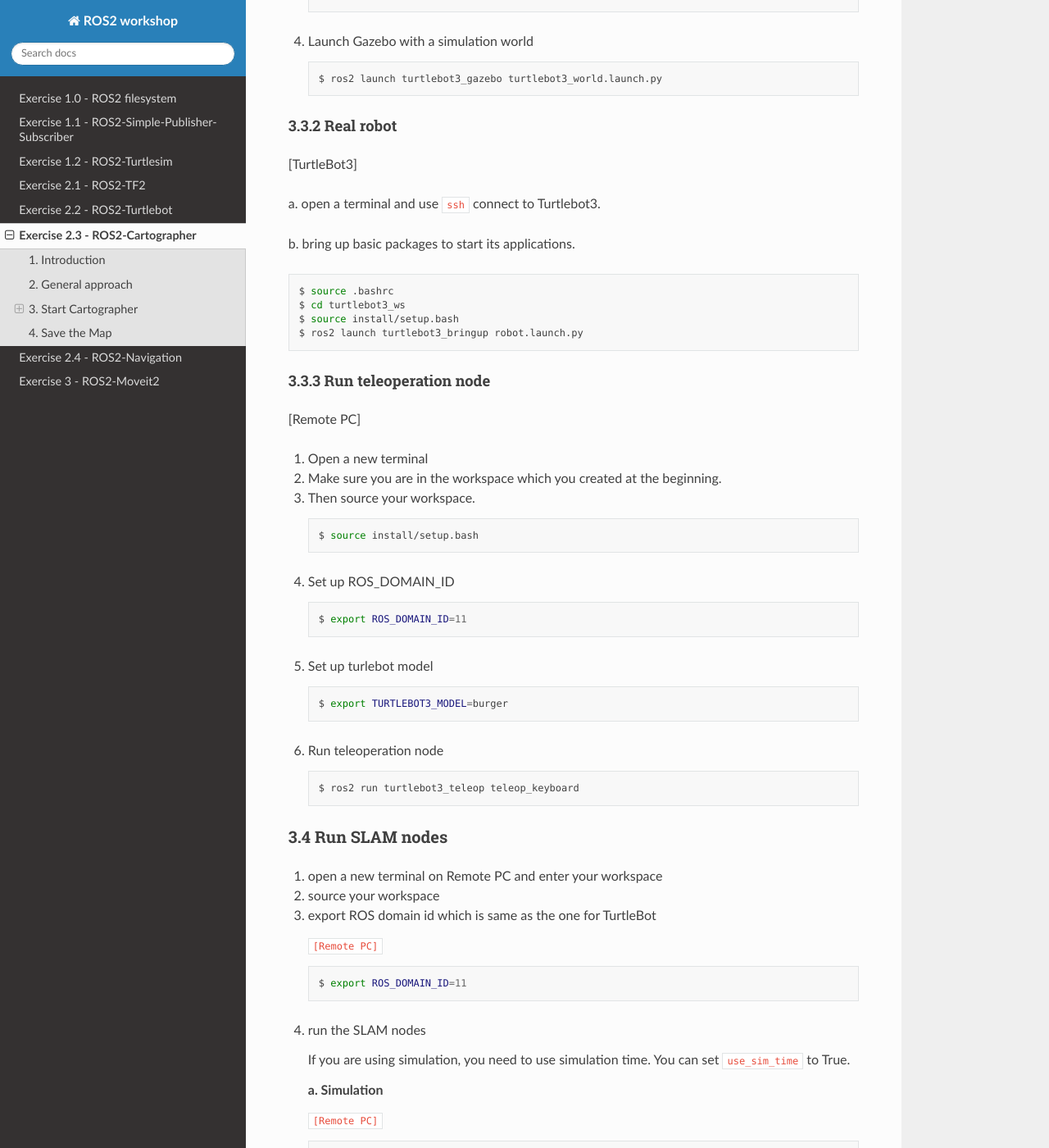
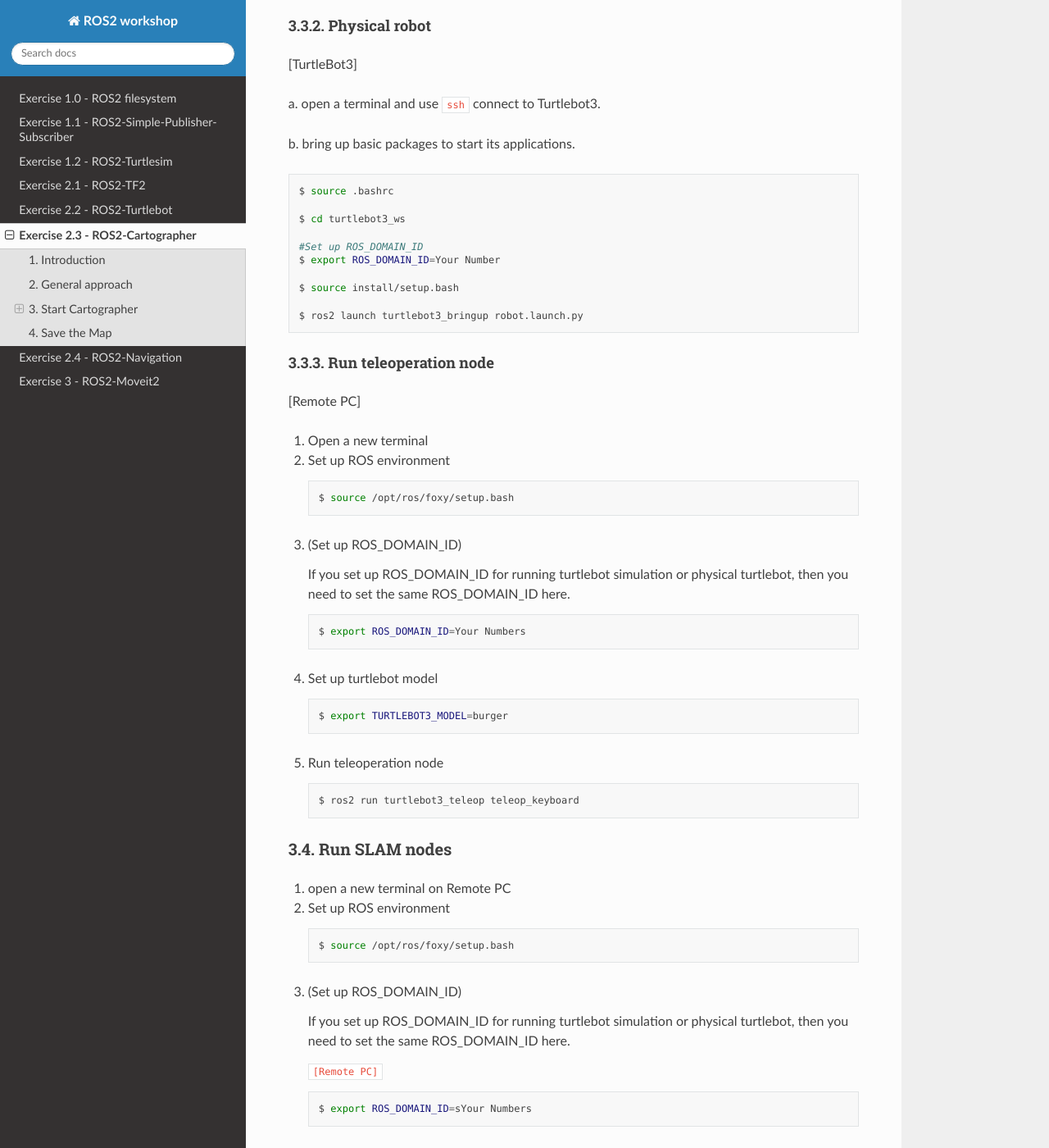
Before and after one commit to ros-industrial/ros2_i_training, a Sphinx documentation site: the page built from workshop/source/_source/navigation/ROS2-Cartographer.md, in a window 1280 px wide and 1400 px high, scrolled down 3508 px. Shown: the whole window at 82% size. Built offline with Sphinx 7.4.7 and the Read the Docs theme 2.0.0, drawn with Linux system fonts in a browser that asks for light colours; some of the changed text lies outside the part shown.

Commit message:
remove loding map , fix spelling error

````diff
--- a/workshop/source/_source/navigation/ROS2-Cartographer.md
+++ b/workshop/source/_source/navigation/ROS2-Cartographer.md
@@ -31,7 +31,7 @@
 
 
 ## 3. Start Cartographer
-### 3.1 Technical Overview
+### 3.1. Technical Overview
 ![Technical Overview](../../_static/high_level_system_overview.png)
 
 Figure 1: Technical Overview
@@ -40,25 +40,30 @@
 
 
 
-### 3.2 Install cartographer
+### 3.2. Check packages
 
-Install cartographer by performing the following:
+#### 3.2.1. Check if there are cartographer packages
 
-**Before installing package, you need to make sure which ROS  Distro you are using.**
+    ```bash
+    # source ROS2
+    $ source /opt/ros/foxy/setup.bash
 
-After sourcing ROS2, you will get $ROS_DISTRO in evironment values.
+    $ ros2 pkg list |grep cartographer
+
+    # You will get
+    # cartographer_ros
+    # cartographer_ros_msgs
+    ```
+
+If you don't have "cartographer_ros" and "cartographer_ros_msgs", you can install cartographer by performing the following:
+
+**Before installing package, you need to make sure which ROS distribution you are using.**
 
 ```bash
-# source ROS2
-$ source /opt/ros/foxy/setup.bash
-$ echo $ROS_DISTRO
-You will get "foxy"
+$ sudo apt install ros-$ROS_DISTRO-cartographer
 ```
 
-```bash
-$ sudo apt install ros-$ROS_DISTRO-cartographer ros-$ROS_DISTRO-cartographer-ros
-```
-#### Check if there is turtlebot3* package
+#### 3.2.2. Check if there are turtlebot3* packages
 
 ```bash
 $ ros2 pkg list | grep turtlebot3
@@ -95,43 +100,31 @@
 ```
 
 
-### 3.3 Startup system of turtleBot and teleoperation
+### 3.3. Startup system of turtleBot and teleoperation
 
-**Please try simulation first**
+#### 3.3.1. Simulation in gazebo
 
-#### 3.3.1 Simulation
-
-a. Simulation in gazebo
-
-Here we use 11 as ROS Domain ID
-
-1. Set up ROS_DOMAIN_ID
-
-    ```bash
-    $ export ROS_DOMAIN_ID=11
-    ```
-
-2. Set up turtlebot model
+1. Set up turtlebot model
 
     ```bash
     $ export TURTLEBOT3_MODEL=burger
     ```
 
-3. Set up Gazebo model path
+2. Set up Gazebo model path
 
     ```bash
     $ export GAZEBO_MODEL_PATH=`ros2 pkg \
     prefix turtlebot3_gazebo`/share/turtlebot3_gazebo/models/
     ```
 
-4. Launch Gazebo with a simulation world
+3. Launch Gazebo with a simulation world
 
     ```bash
     $ ros2 launch turtlebot3_gazebo turtlebot3_world.launch.py
     ```
 
 
-#### 3.3.2 Real robot
+#### 3.3.2. Physical robot
 
 [TurtleBot3]
 
@@ -140,55 +133,66 @@
 b. bring up basic packages to start its applications.
 ```bash
 $ source .bashrc
+
 $ cd turtlebot3_ws
+
+#Set up ROS_DOMAIN_ID
+$ export ROS_DOMAIN_ID=Your Number
+
 $ source install/setup.bash
+
 $ ros2 launch turtlebot3_bringup robot.launch.py
 ```
 
-#### 3.3.3 Run teleoperation node
+#### 3.3.3. Run teleoperation node
 
 [Remote PC]
 
 1. Open a new terminal
 
-2. Make sure you are in the workspace which you created at the beginning.
-
-3. Then source your workspace.
+2. Set up ROS environment
 
     ```bash
-    $ source install/setup.bash
+    $ source /opt/ros/foxy/setup.bash
+    ```
+3. (Set up ROS_DOMAIN_ID)
+
+   If you set up ROS_DOMAIN_ID for running turtlebot simulation or physical turtlebot, then you need to set the same ROS_DOMAIN_ID here.
+
+    ```bash
+    $ export ROS_DOMAIN_ID=Your Numbers
     ```
 
-4. Set up ROS_DOMAIN_ID
-
-    ```bash
-    $ export ROS_DOMAIN_ID=11
-    ```
-
-5. Set up turlebot model
+4. Set up turtlebot model
 
     ```bash
     $ export TURTLEBOT3_MODEL=burger
     ```
-6. Run teleoperation node
+5. Run teleoperation node
 
     ```bash
     $ ros2 run turtlebot3_teleop teleop_keyboard
     ```
 
 
-### 3.4 Run SLAM nodes
+### 3.4. Run SLAM nodes
 
-1. open a new terminal on Remote PC and enter your workspace
+1. open a new terminal on Remote PC
 
-2. source your workspace
+2. Set up ROS environment
 
-3. export ROS domain id which is same as the one for TurtleBot
+    ```bash
+    $ source /opt/ros/foxy/setup.bash
+    ```
+
+3. (Set up ROS_DOMAIN_ID)
+
+   If you set up ROS_DOMAIN_ID for running turtlebot simulation or physical turtlebot, then you need to set the same ROS_DOMAIN_ID here.
 
     `[Remote PC]`
 
     ```bash
-    $ export ROS_DOMAIN_ID=11
+    $ export ROS_DOMAIN_ID=sYour Numbers
     ```
 
 4. run the SLAM nodes
@@ -249,23 +252,30 @@
 
 ## 4. Save the Map
 
-If you are satisfied with your map you can store it. Open a new terminal and run the map saver node.
+If you are satisfied with your map you can store it. You can save the map.
 
 `[Remote PC]`
 
-First you need to source workspace and set up ROS Domain ID that is same as before.
-```
-$ ros2 run nav2_map_server map_saver_cli
-```
-You also can define a name of the map by
-```
-ros2 run nav2_map_server map_saver_cli -f my_map
-```
-If the terminal’s path is "your workspace" they can be found in "your workspace" directory. An example of the map.pgm image is given in the following.
+0. Open a new terminal and enter your workspace
 
-![Map](../../_static/map.jpg)
+1. (Set up ROS Domain ID )
+   Only if you did set up ROS Domain ID before, you need to set up ROS Domain ID here.
+
+2. run the map saver node.
+
+    ```
+    $ ros2 run nav2_map_server map_saver_cli
+    ```
+
+    You also can define a name of the map by
+    ```
+    ros2 run nav2_map_server map_saver_cli -f my_map
+    ```
+    If the terminal’s path is "your workspace" they can be found in "your workspace" directory. An example of the map.pgm image is given in the following.
+
+    ![Map](../../_static/map.jpg)
 
 
-The node will create a map.pgm and a map.yaml files in the current directory, which is in this case the home directory.
+The node will create a map.pgm and a map.yaml files in the current directory, which is your workspace directory in this case.
 
 ***Hint: The signs “~/” is a direct path to the home directory which works from every relative path.***
````
Also changed, not shown: other parts of workshop/source/_source/navigation/ROS2-Cartographer.md (+2 -3 lines), workshop/source/_source/navigation/ROS2-Navigation.md (+69 -36 lines), workshop/source/_source/navigation/ROS2-Turtlebot.md (+89 -68 lines).
